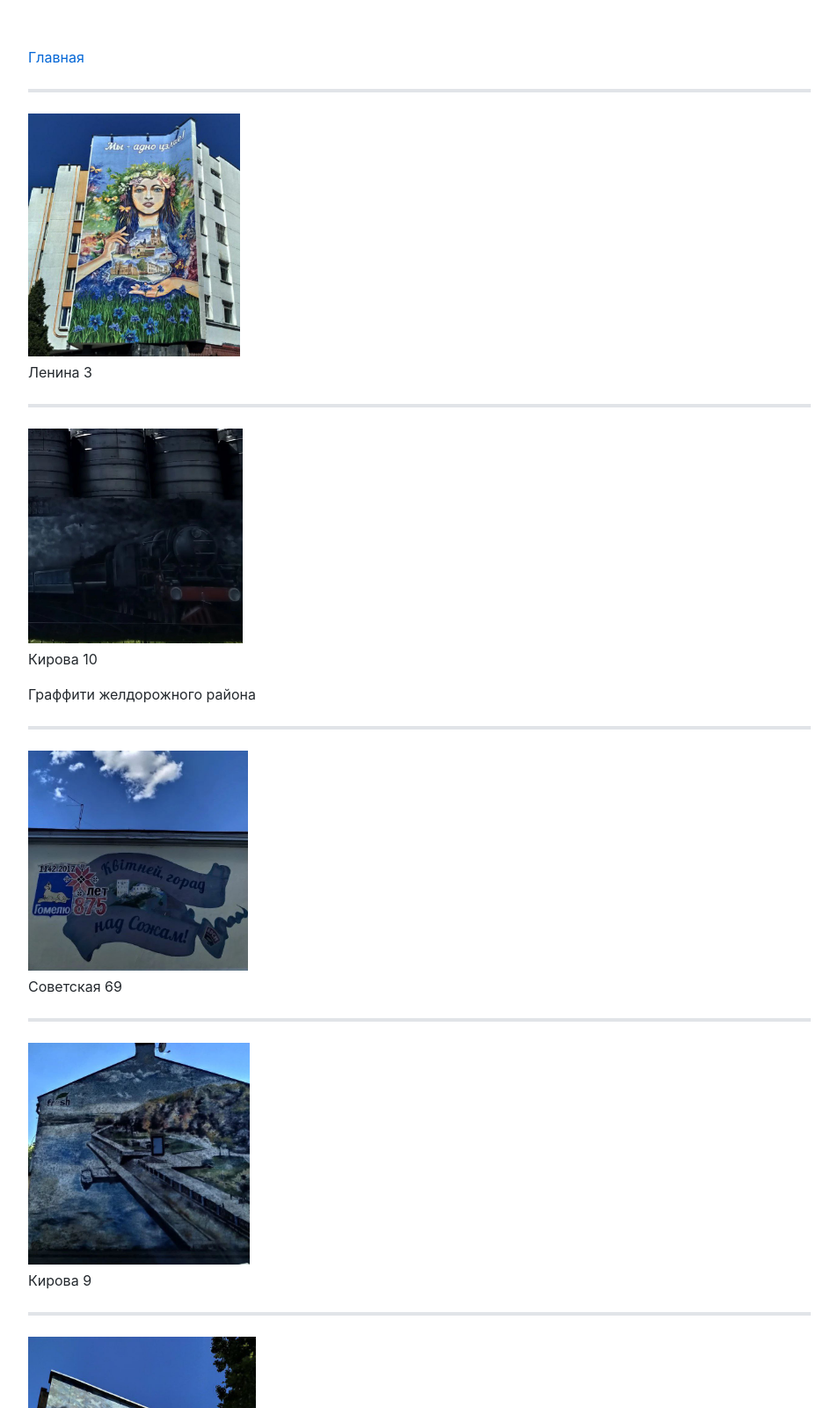
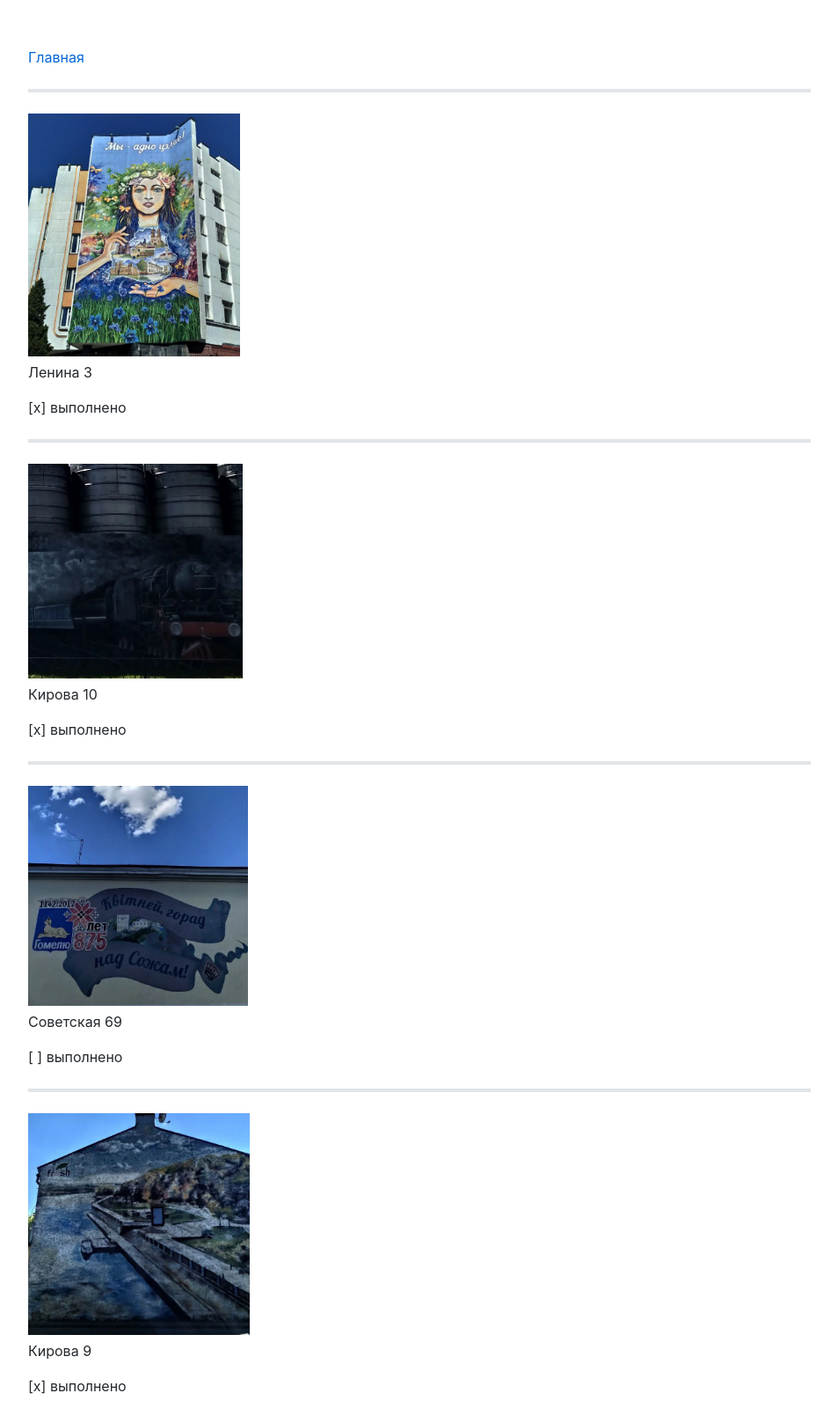
Before and after one commit to VanBog335/quest, a plain HTML site: page adresa.html in a window 1280 px wide. Shown: the top 1600 px of the page at 88% size, without its empty margins (163-1116 px from the left). Drawn offline with Linux system fonts and the light colour scheme.

Commit message:
Add files via upload

```diff
--- a/adresa.html
+++ b/adresa.html
@@ -1253,39 +1253,52 @@ pre[class*="language-"] {
 <img data-align="inline" width="241" alt="1" src="./img/q1.jpg" title="">
 
 <p>Ленина 3</p>
+<p>[x] выполнено</p>
 <hr>
 <img width="244" alt="2" title="" src="./img/q2.jpg">
 
 <p>Кирова 10</p>
-<p>Граффити желдорожного района</p>
+<p>[x] выполнено</p>
 <hr>
 <img width="250" alt="3" title="" src="./img/q3.jpg">
 
 <p>Советская 69</p>
+<p>[ ] выполнено</p>
 <hr>
 <img width="252" alt="4" title="" src="./img/q4.jpg">
 
 <p>Кирова 9</p>
+<p>[x] выполнено</p>
 <hr>
 <img width="259" alt="5" src="./img/q5.jpg" title="">
 
 <p>Средняя школа 27</p>
+<p>[x] выполнено</p>
 <hr>
 <img width="260" alt="6" title="" src="./img/q6.jpg">
 
 <p>Барыкина 80а, 82а, 84</p>
+<p>[ ] выполнено</p>
 <hr>
 <img width="259" alt="7" title="" src="./img/q7.jpg">
 
 <p>Ветковская 6</p>
+<p>[ ] выполнено</p>
 <hr>
 <img width="260" alt="q8" title="" src="./img/q8.jpg">
 
 <p>Кирова 27</p>
+<p>[x] выполнено</p>
 <hr>
 <img width="262" alt="q9" title="" src="./img/q9.jpg">
 
 <p>Ветсковая 6</p>
+<p>[ ] выполнено</p>
+<hr>
+<img width="263" alt="q10" title="" src="./img/q10.jpg">
+
+<p>Советская 108</p>
+<p>[ ] выполнено</p>
 </article>
 </body>
 </html>
```
Also changed, not shown: img/q10.jpg (added).
